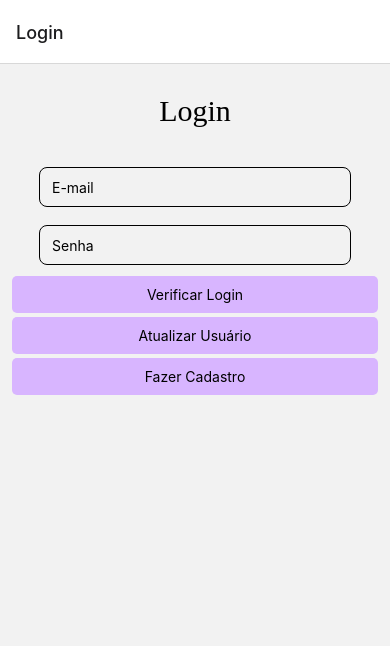
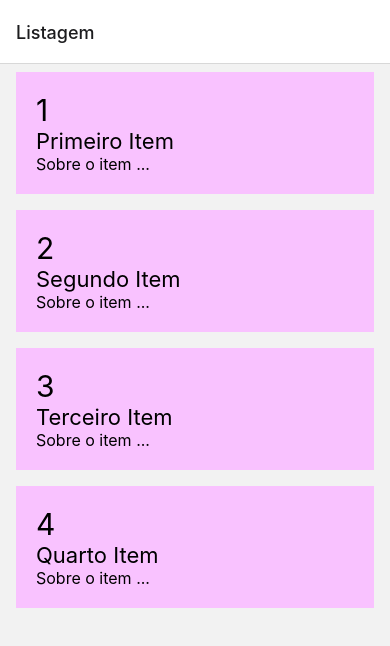
Before and after one commit to NicoleCG25/TET---Aldors, a React Native app in the folder Frontend/: screen /Listagem in a window 390 px wide. Shown: the top 646 px of the page. Built offline with nearby package versions, Linux system fonts and the light colour scheme.

Commit message:
Add files via upload

```diff
--- a/Frontend/App.js
+++ b/Frontend/App.js
@@ -1,6 +1,7 @@
 import CadastroUsuario from './CadastroUsuario';
 import AtualizaUsuario from './AtualizaUsuario';
 import Login from './Login';
+import List from './List';
 import { createStackNavigator } from '@react-navigation/stack';
 import { NavigationContainer } from '@react-navigation/native';
 
@@ -10,6 +11,7 @@ export default function App() {
 return (
 <NavigationContainer>
   <Stack.Navigator>
+  <Stack.Screen name = "Listagem" component={List} />
     <Stack.Screen name = "Login" component={Login} />
     <Stack.Screen name = "AtualizaUsuario" component={AtualizaUsuario} />
     <Stack.Screen name = "CadastroUsuario" component={CadastroUsuario} />
--- a/Frontend/CadastroUsuario.js
+++ b/Frontend/CadastroUsuario.js
@@ -36,7 +36,6 @@ const CadastroUsuario = ({ navigation }) => {
 
   return (
     <SafeAreaView>
-      <p style={styles.title}> Cadastro </p>
 
       <TextInput
         style={styles.input}
--- /dev/null
+++ b/Frontend/List.js
@@ -0,0 +1,76 @@
+import React from 'react';
+import {
+  SafeAreaView,
+  View,
+  FlatList,
+  StyleSheet,
+  Text,
+  StatusBar,
+} from 'react-native';
+
+const DATA = [
+  {
+    id: '1',
+    title: 'Primeiro Item',
+    description: 'Sobre o item ...',
+  },
+  {
+    id: '2',
+    title: 'Segundo Item',
+    description: 'Sobre o item ...',
+  },
+  {
+    id: '3',
+    title: 'Terceiro Item',
+    description: 'Sobre o item ...',
+  },
+  {
+    id: '4',
+    title: 'Quarto Item',
+    description: 'Sobre o item ...',
+  },
+];
+
+const Item = ({title, description, id}) => (
+  <View style={styles.item}>
+    <Text style={styles.id}>{id}</Text>
+    <Text style={styles.title}>{title}</Text>
+    <Text style={styles.description}>{description}</Text>
+  </View>
+);
+
+const List = () => {
+  return (
+    <SafeAreaView style={styles.container}>
+      <FlatList
+        data={DATA}
+        renderItem={({item}) => <Item id={item.id} title={item.title} description={item.description} />}
+        keyExtractor={item => item.id}
+      />
+    </SafeAreaView>
+  );
+};
+
+const styles = StyleSheet.create({
+  container: {
+    flex: 1,
+    marginTop: StatusBar.currentHeight || 0,
+  },
+  item: {
+    backgroundColor: '#f9c2ff',
+    padding: 20,
+    marginVertical: 8,
+    marginHorizontal: 16,
+  },
+  id: {
+    fontSize: 30,
+  },
+  title: {
+    fontSize: 22,
+  },
+  description: {
+    fontSize: 16,
+  },
+});
+
+export default List;
--- a/Frontend/Login.js
+++ b/Frontend/Login.js
@@ -39,7 +39,6 @@ const Login = ({ navigation }) => {
 
   return (
     <SafeAreaView>
-      <p style={styles.title}> Login </p>
 
       <TextInput
         style={styles.input}
```
Also changed, not shown: 1 other file (tests, documents, lock files or other folders).
